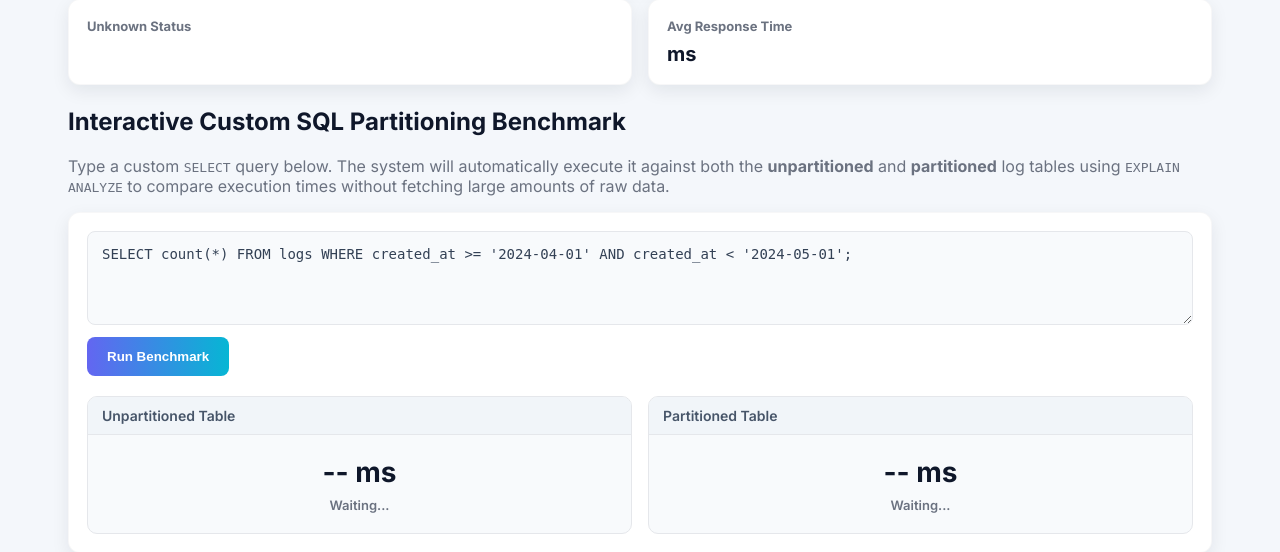
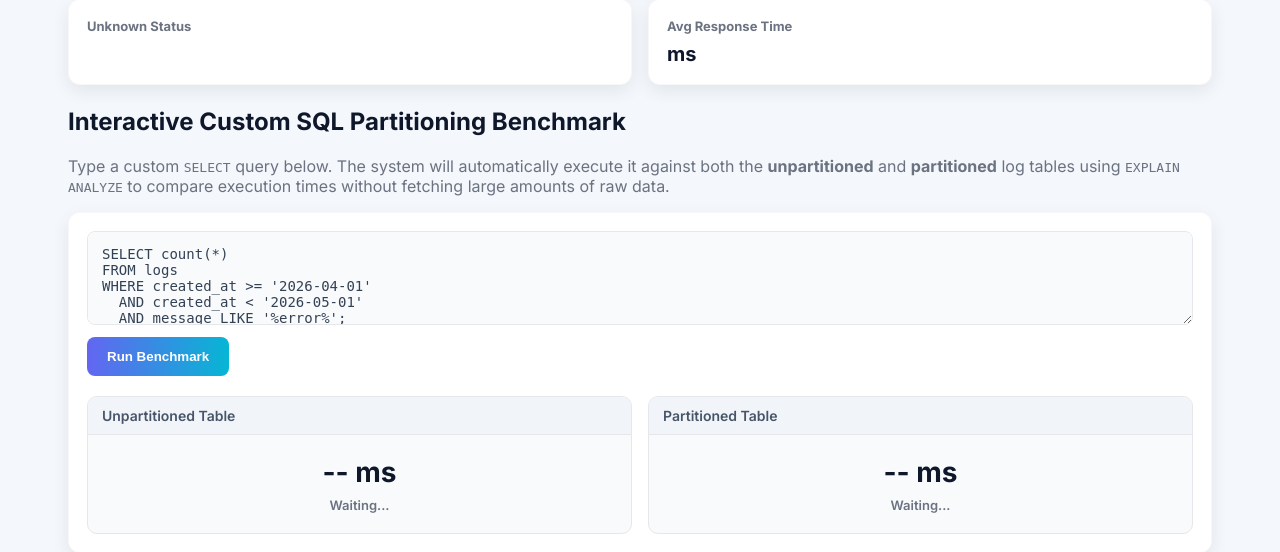
Before and after one commit to Hassan-Sajjad72/log-management-analytics-system, a Flask app: page / in a window 1280 px wide. Shown: the part 354-906 px from the top of the page. Run offline with Flask 3, Linux system fonts and the light colour scheme; data that the repository does not hold is empty; some libraries are stand-ins or nearby versions.

Commit message:
fix: update default interactive benchmark query to demonstrate partitioning speedup

```diff
--- a/backend/templates/dashboard.html
+++ b/backend/templates/dashboard.html
@@ -65,7 +65,11 @@
 
 <div class="custom-benchmark-section">
     <div class="custom-query-input">
-        <textarea id="custom-sql-input" rows="4" spellcheck="false" placeholder="Enter your SELECT query here...">SELECT count(*) FROM logs WHERE created_at >= '2024-04-01' AND created_at < '2024-05-01';</textarea>
+        <textarea id="custom-sql-input" rows="4" spellcheck="false" placeholder="Enter your SELECT query here...">SELECT count(*)
+FROM logs
+WHERE created_at >= '2026-04-01'
+  AND created_at < '2026-05-01'
+  AND message LIKE '%error%';</textarea>
         <button id="run-custom-benchmark" class="primary-button">Run Benchmark</button>
     </div>
 
```
